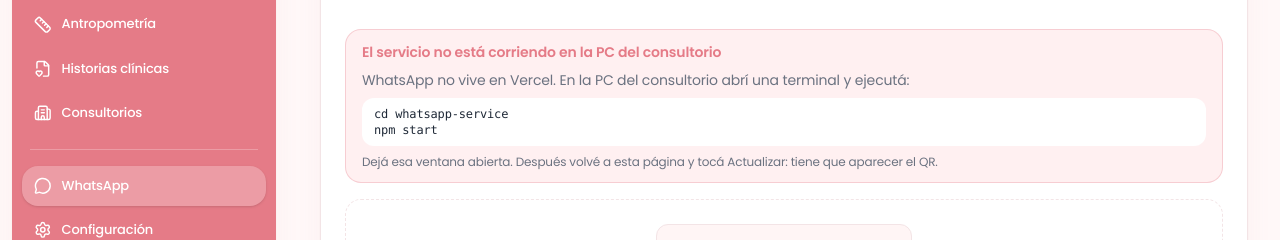
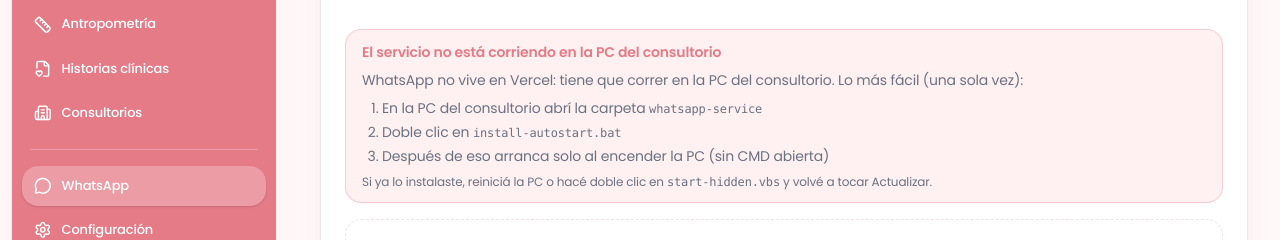
Before and after one commit to cubox25/consultorio-nutricion, a Next.js app: page /admin/whatsapp in a window 1280 px wide. Shown: the part 313-553 px from the top of the page. Built offline with nearby package versions, Linux system fonts and the light colour scheme; no server answers; the database is empty.

Commit message:
Agrega inicio automatico de WhatsApp sin abrir la CMD.

```diff
--- a/src/components/admin/whatsapp-status-panel.tsx
+++ b/src/components/admin/whatsapp-status-panel.tsx
@@ -695,15 +695,27 @@ export function WhatsAppStatusPanel() {
                 El servicio no está corriendo en la PC del consultorio
               </p>
               <p className="mt-2 text-[var(--muted)]">
-                WhatsApp no vive en Vercel. En la PC del consultorio abrí una
-                terminal y ejecutá:
+                WhatsApp no vive en Vercel: tiene que correr en la PC del
+                consultorio. Lo más fácil (una sola vez):
               </p>
-              <pre className="mt-2 overflow-x-auto rounded-xl bg-white px-3 py-2 text-xs text-[var(--foreground)]">
-                cd whatsapp-service{"\n"}npm start
-              </pre>
+              <ol className="mt-2 list-decimal space-y-1 pl-5 text-[var(--muted)]">
+                <li>
+                  En la PC del consultorio abrí la carpeta{" "}
+                  <code className="text-xs">whatsapp-service</code>
+                </li>
+                <li>
+                  Doble clic en{" "}
+                  <code className="text-xs">install-autostart.bat</code>
+                </li>
+                <li>
+                  Después de eso arranca solo al encender la PC (sin CMD
+                  abierta)
+                </li>
+              </ol>
               <p className="mt-2 text-xs text-[var(--muted)]">
-                Dejá esa ventana abierta. Después volvé a esta página y tocá
-                Actualizar: tiene que aparecer el QR.
+                Si ya lo instalaste, reiniciá la PC o hacé doble clic en{" "}
+                <code className="text-xs">start-hidden.vbs</code> y volvé a
+                tocar Actualizar.
               </p>
             </div>
           ) : !qrDataUrl && state !== "READY" ? (
```
Also changed, not shown: 2 other files (tests, documents, lock files or other folders).
